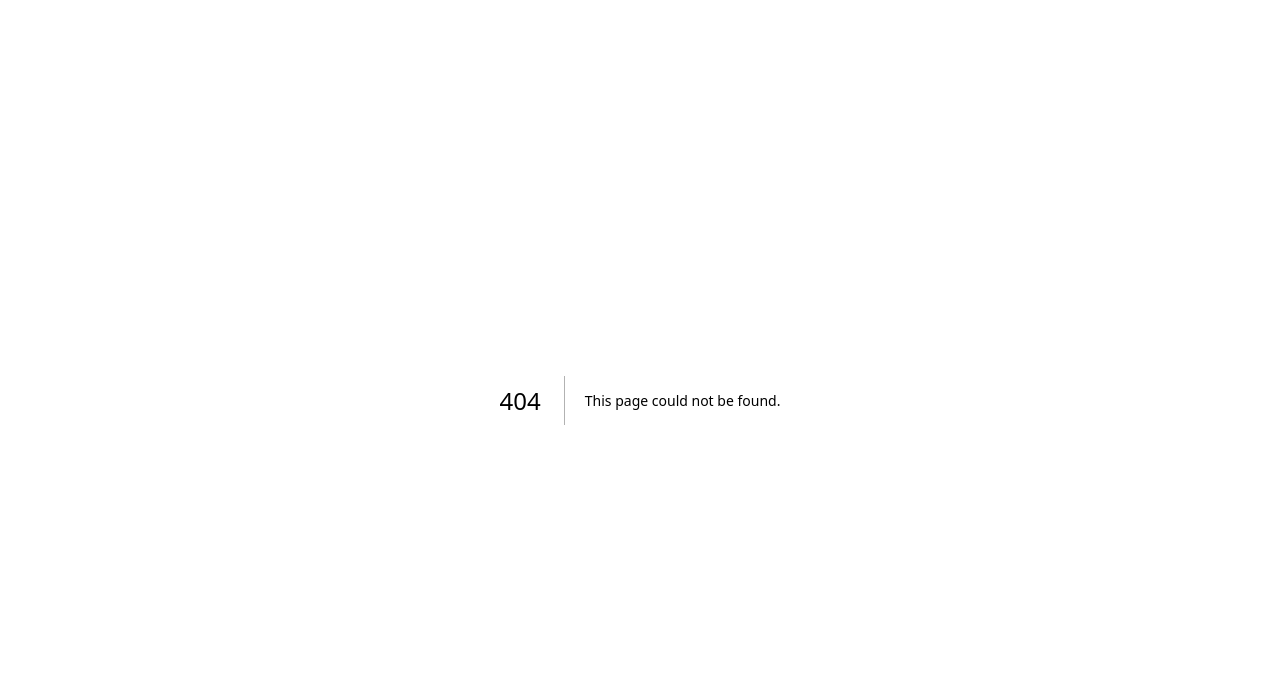
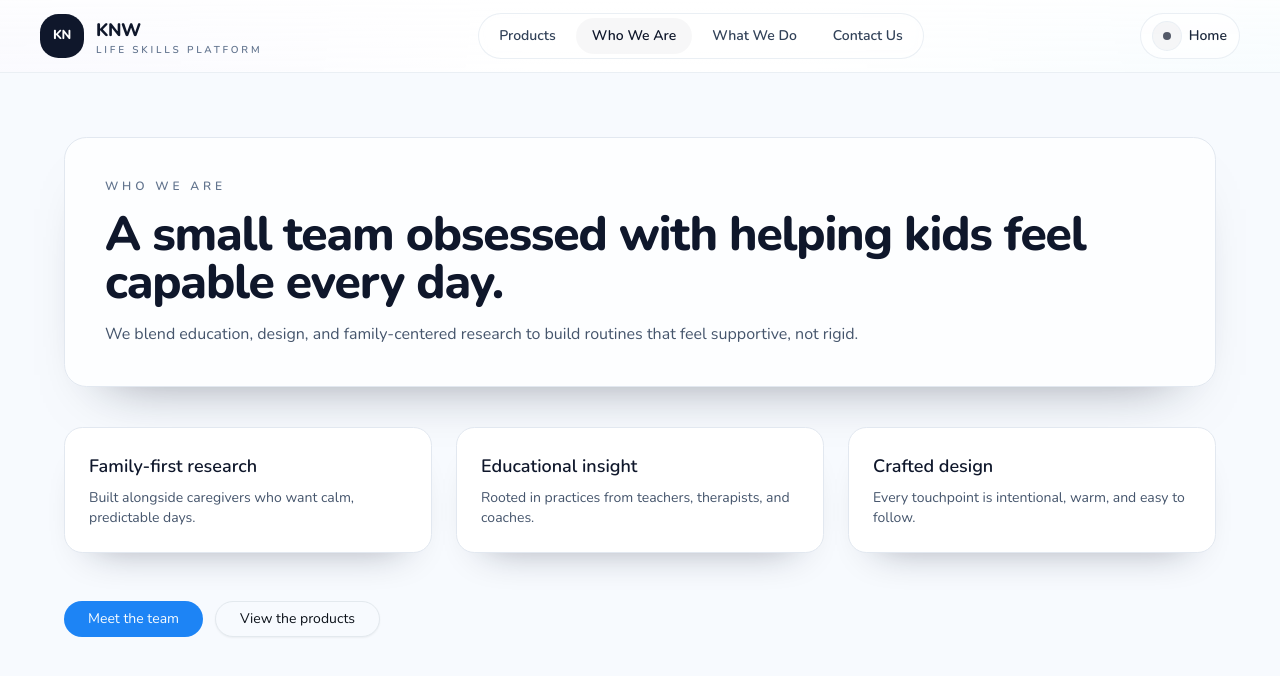
Before and after one commit to kajugadaniels/knw-web, a Next.js app: page /who-we-are in a window 1280 px wide. Before the commit this address had no page. Shown: the top 676 px of the page. Built offline with nearby package versions, Linux system fonts and the light colour scheme.

Commit message:
Add who-we-are landing page

```diff
--- /dev/null
+++ b/src/app/(landing)/who-we-are/page.tsx
@@ -0,0 +1,60 @@
+import Link from "next/link";
+
+import { Button } from "@/components/ui/button";
+
+export default function WhoWeArePage() {
+    return (
+        <main className="px-6 py-16">
+            <div className="mx-auto w-full max-w-6xl">
+                <div className="rounded-3xl border border-slate-200 bg-white/80 p-10 shadow-[0_30px_60px_-42px_rgba(15,23,42,0.55)]">
+                    <p className="text-xs font-semibold uppercase tracking-[0.32em] text-slate-500">
+                        Who We Are
+                    </p>
+                    <h1 className="mt-4 text-4xl font-extrabold tracking-tight text-slate-900 md:text-5xl">
+                        A small team obsessed with helping kids feel capable every day.
+                    </h1>
+                    <p className="mt-4 max-w-3xl text-base text-slate-600">
+                        We blend education, design, and family-centered research to build routines
+                        that feel supportive, not rigid.
+                    </p>
+                </div>
+
+                <div className="mt-10 grid gap-6 md:grid-cols-3">
+                    {[
+                        {
+                            title: "Family-first research",
+                            copy: "Built alongside caregivers who want calm, predictable days.",
+                        },
+                        {
+                            title: "Educational insight",
+                            copy: "Rooted in practices from teachers, therapists, and coaches.",
+                        },
+                        {
+                            title: "Crafted design",
+                            copy: "Every touchpoint is intentional, warm, and easy to follow.",
+                        },
+                    ].map((item) => (
+                        <div
+                            key={item.title}
+                            className="rounded-2xl border border-slate-200 bg-white p-6 shadow-[0_22px_40px_-30px_rgba(15,23,42,0.45)]"
+                        >
+                            <h2 className="text-lg font-semibold text-slate-900">
+                                {item.title}
+                            </h2>
+                            <p className="mt-2 text-sm text-slate-600">{item.copy}</p>
+                        </div>
+                    ))}
+                </div>
+
+                <div className="mt-12 flex flex-wrap items-center gap-3">
+                    <Button asChild className="rounded-full px-6">
+                        <Link href="/contact-us">Meet the team</Link>
+                    </Button>
+                    <Button asChild variant="outline" className="rounded-full px-6">
+                        <Link href="/products">View the products</Link>
+                    </Button>
+                </div>
+            </div>
+        </main>
+    );
+}
```
